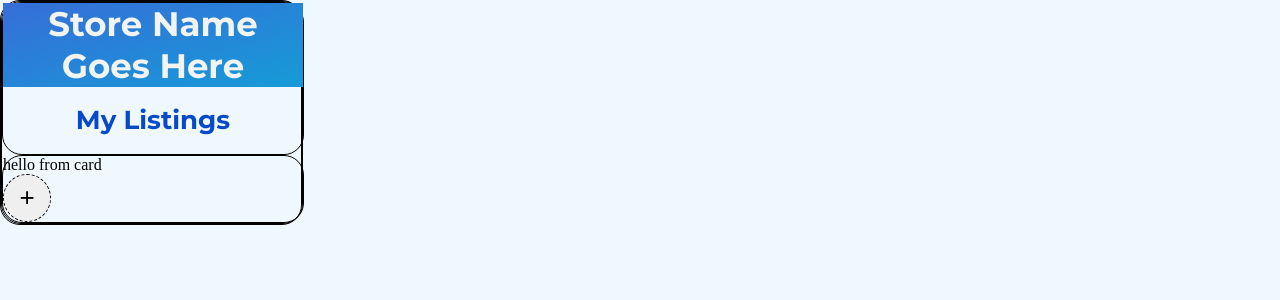
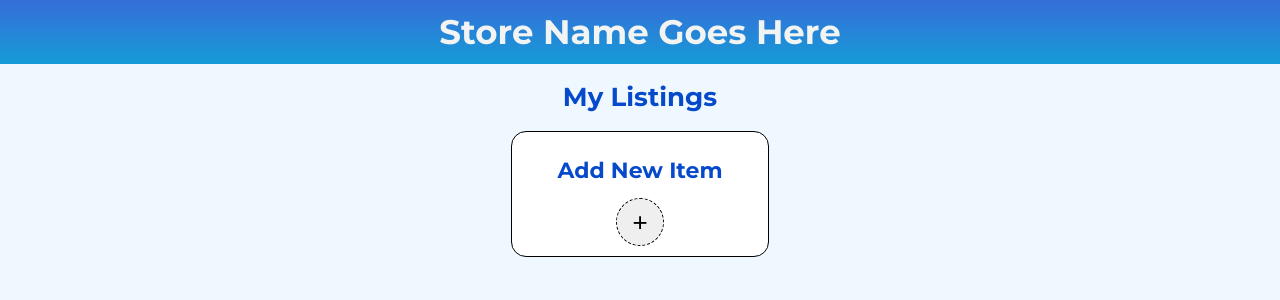
Before and after one commit to Gus2323/pay-app, a React (Create React App) app: page / in a window 1280 px wide. Shown: the top 300 px of the page. Built offline with nearby package versions, Linux system fonts and the light colour scheme.

Commit message:
owner style

```diff
--- a/package.json
+++ b/package.json
@@ -8,6 +8,7 @@
     "@testing-library/user-event": "^7.2.1",
     "react": "^16.13.1",
     "react-dom": "^16.13.1",
+    "react-router-dom": "^5.1.2",
     "react-scripts": "3.4.1"
   },
   "scripts": {
--- a/src/App.css
+++ b/src/App.css
@@ -1,11 +1,15 @@
+body {
+  text-align: center;
+  font-family: "Montserrat", sans-serif;
+}
 .App {
   text-align: center;
-  font-family: 'Montserrat', sans-serif;
+  font-family: "Montserrat", sans-serif;
 }
 
 .App-header {
-  background-image: linear-gradient(to bottom right, #366ed8, #169BD7);
-  min-height: 10vh;
+  background-image: linear-gradient(#366ed8, #169bd7);
+  min-height: 8vh;
   display: flex;
   flex-direction: column;
   align-items: center;
@@ -14,8 +18,15 @@
   color: #f2f3f3;
   font-weight: 700;
 }
-h1{
-  color:#064acb;
+h1 {
+  color: #064acb;
   font-weight: 700;
   font-size: calc(10px + 2vmin);
 }
+.card-container {
+  margin-left: 10%;
+  margin-right: 10%;
+  display: flex;
+  flex-direction: row;
+  justify-content: space-around;
+}
--- a/src/App.js
+++ b/src/App.js
@@ -1,20 +1,20 @@
-import React from 'react';
-import './App.css';
+import React from "react";
+import { Switch, Route, BrowserRouter } from "react-router-dom";
+
+//Styles
+import "./App.css";
 
 //Components
-import Card from './Components/Card';
+import AddItem from "./Components/AddItem";
 
 function App() {
   return (
-    <div>
     <div className="App">
-      <header className="App-header">
-       Store Name Goes Here
-      </header>
-        <h1>My Listings</h1>
-        </div>
-
-        <Card/>
+      <header className="App-header">Store Name Goes Here</header>
+      <h1>My Listings</h1>
+      <div className="card-container">
+        <AddItem />
+      </div>
     </div>
   );
 }
--- /dev/null
+++ b/src/Components/AddItem.jsx
@@ -0,0 +1,19 @@
+import React from "react";
+import "../Components/Styles/AddItem.css";
+import "../App.css";
+
+class AddItem extends React.Component {
+  render() {
+    function handleClick() {
+      return console.log("clicked");
+    }
+    return (
+      <div className="card">
+        <h1 className="new">Add New Item</h1>
+        <button onClick={handleClick}>+</button>
+      </div>
+    );
+  }
+}
+
+export default AddItem;
--- a/src/Components/Card.jsx
+++ /dev/null
@@ -1,13 +0,0 @@
-import React from 'react';
-import '../Components/Styles/Card.css';
-
-class Card extends React.Component{
-    render(){
-        return(<div>
-            hello from card
-            <button>+</button>
-        </div>);
-    }
-}
-
-export default Card;
--- /dev/null
+++ b/src/Components/Styles/AddItem.css
@@ -0,0 +1,25 @@
+.card {
+  border: 1px solid black;
+  border-radius: 15px;
+  display: flex;
+  flex-direction: column;
+  width: 25%;
+  background-color: white;
+  padding: 10px;
+  padding-left: 0;
+  padding-right: 0;
+}
+button {
+  outline: none;
+  display: block;
+  margin-left: auto;
+  margin-right: auto;
+  font-size: calc(10px + 2vmin);
+  width: 3rem;
+  height: 3rem;
+  border-radius: 100%;
+  border: 1px dashed black;
+}
+.new {
+  font-size: calc(6px + 2vmin);
+}
--- a/src/Components/Styles/Card.css
+++ /dev/null
@@ -1,14 +0,0 @@
-div{
-    border: 1px solid black;
-    border-radius: 20px;
-    display: flex;
-    flex-direction: column;
-    width: 300px;
-}
-button{
-    font-size: calc(10px + 2vmin);
-    width: 3rem;
-    height: 3rem;
-    border-radius: 100%;
-    border: 1px dashed black;
-}
--- a/src/index.css
+++ b/src/index.css
@@ -1,4 +1,5 @@
 body {
   margin: 0;
   background-color: aliceblue;
+  height: 100vh;
 }
```
Also changed, not shown: public/manifest.json (deleted), 1 other file (tests, documents, lock files or other folders).
